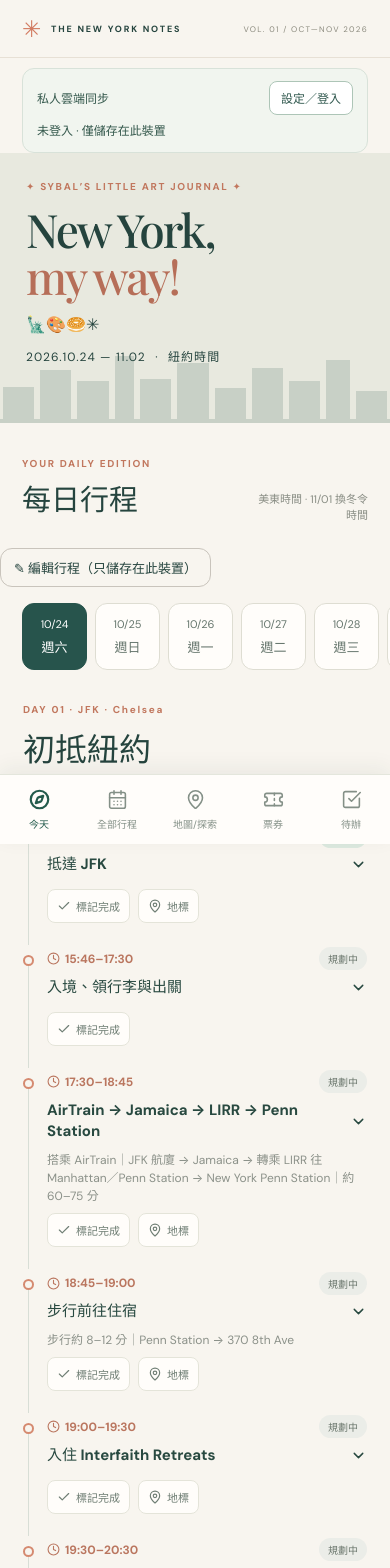
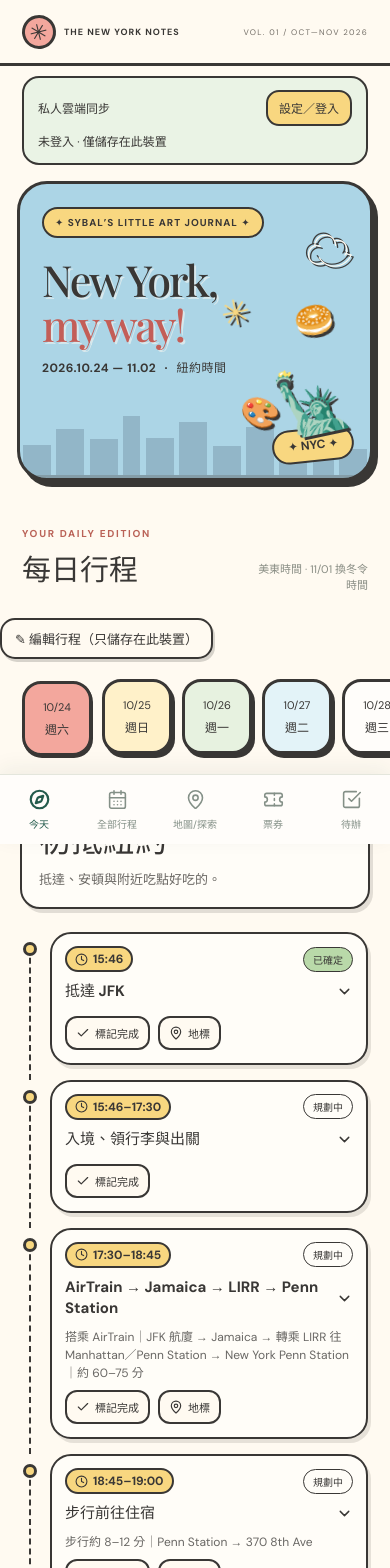
Before and after one commit to sybal421/nyc-2026-travel, a React (Vite) app: page / in a window 390 px wide. Shown: the top 1568 px of the page. Built offline with nearby package versions, Linux system fonts and the light colour scheme; a web font is replaced by a local one.

Commit message:
Redesign NYC itinerary with playful illustrated art-journal palette and sticker cards

```diff
--- a/src/style.css
+++ b/src/style.css
@@ -14,3 +14,76 @@
 .today-departure{margin:12px 22px 18px}
 
 .venue-hours{display:flex;flex-direction:column;align-items:flex-start;gap:5px;margin:9px 0 12px;padding:10px 12px;border-left:3px solid #8caa9c;background:rgba(121,148,129,.07);border-radius:0 8px 8px 0;font-size:.88rem;line-height:1.5}.venue-hours a{font-size:.82rem;text-decoration:underline;text-underline-offset:2px}.venue-hours-closed{border-left-color:#c66b50;background:rgba(198,107,80,.10);font-weight:600}
+
+
+/* 2026 NYC illustrated art-journal visual system */
+:root{--ink:#393735;--paper:#fffaf1;--coral:#f3a79d;--butter:#f8d780;--sky:#acd5e6;--sage:#b9d9a9;--shadow:#393735;font-family:'DM Sans','Noto Sans TC',sans-serif;color:var(--ink);background:#f2ebdf}
+body{background:#f2ebdf}
+.app{background:var(--paper)}
+.masthead{height:66px;background:#fffaf1;border-bottom:3px solid var(--ink)}
+.brand{color:var(--ink);font-weight:700;letter-spacing:1px}
+.brand-symbol{display:grid;place-items:center;width:34px;height:34px;border:3px solid var(--ink);border-radius:50%;background:var(--coral);font-size:22px;color:var(--ink);transform:rotate(-14deg)}
+.issue{color:#746f68}
+.hero{height:325px;margin:16px 17px 12px;border:3px solid var(--ink);border-radius:30px;background:var(--sky);padding:23px 22px;box-shadow:5px 6px 0 var(--ink);isolation:isolate}
+.hero:before{content:'☁';position:absolute;top:45px;right:28px;color:#fffaf1;font-size:62px;line-height:1;text-shadow:2px 2px 0 var(--ink),-2px -2px 0 var(--ink);opacity:.96}
+.hero:after{content:'✦  NYC  ✦';position:absolute;right:16px;bottom:16px;background:var(--butter);border:2px solid var(--ink);border-radius:30px;padding:7px 14px;font-size:12px;font-weight:800;transform:rotate(-6deg)}
+.hero-overline{color:var(--ink);background:var(--butter);border:2px solid var(--ink);border-radius:30px;display:inline-block;padding:7px 11px;font-size:10px;letter-spacing:1px;position:relative;z-index:2}
+.hero h1{position:relative;z-index:2;color:var(--ink);font-size:clamp(40px,9vw,62px);line-height:1.04;margin:19px 0 11px;text-shadow:2px 2px 0 #fffaf188}
+.hero h1 em{color:#c35e57}
+.hero p{position:relative;z-index:2;font-weight:700;letter-spacing:.5px}
+.hero-stickers{position:absolute;inset:0;pointer-events:none;z-index:1}
+.hero-stickers span{position:absolute;display:grid;place-items:center;filter:drop-shadow(2px 3px 0 #393735);transform:rotate(-12deg)}
+.sticker-liberty{font-size:77px;right:35px;bottom:37px}
+.sticker-art{font-size:39px;right:120px;bottom:45px}
+.sticker-bagel{font-size:32px;right:36px;top:115px}
+.sticker-star{font-size:35px;right:147px;top:106px;color:#f8d780}
+.skyline{opacity:.35;height:65px;border-bottom:3px solid var(--ink)}
+.skyline span{background:#617f91}
+.section-head h2,.page-title h2,.day-intro h2{color:var(--ink)}
+.eyebrow{color:#ba6257}
+.date-strip{gap:10px;padding-top:8px;padding-bottom:20px}
+.date-pill{flex-basis:70px;min-height:75px;border:3px solid var(--ink);border-radius:19px;background:#fffdfa;color:var(--ink);box-shadow:3px 4px 0 var(--ink);transform:translateY(0);transition:transform .15s,box-shadow .15s}
+.date-pill:nth-child(4n+2){background:#fff1c9}.date-pill:nth-child(4n+3){background:#e7f2e0}.date-pill:nth-child(4n+4){background:#e3f3f8}
+.date-pill.selected{background:var(--coral);border-color:var(--ink);color:var(--ink);box-shadow:1px 2px 0 var(--ink);transform:translateY(2px)}
+.date-pill b{font-size:12px}
+.day-intro{margin:2px 20px 18px;padding:16px 17px;background:#fffdf8;border:2px solid var(--ink);border-radius:20px;box-shadow:3px 4px 0 #39373525}
+.day-intro p,.page-title p{color:#6b6864}
+.timeline{padding-left:23px;padding-right:22px}
+.rail{width:15px}.rail:after{left:6px;border-left:2px dashed var(--ink);background:none;width:0;top:16px}
+.dot{height:14px;width:14px;border:3px solid var(--ink);background:var(--butter)}
+.stop-main{background:#fffdf8;border:2px solid var(--ink);border-radius:21px;padding:12px 13px 13px;margin:0 0 15px;box-shadow:3px 4px 0 #39373520}
+.stop-top{min-height:26px}
+.time{color:var(--ink);background:var(--butter);border:2px solid var(--ink);border-radius:24px;padding:3px 8px;font-weight:800}
+.stop-heading{color:var(--ink);padding-top:9px}
+.stop-heading strong{font-size:15px}
+.transport{color:#686663}
+.status{border:1.5px solid var(--ink);color:var(--ink);background:#fffdf8;font-weight:700}
+.status.confirmed{background:var(--sage);color:var(--ink)}.status.pending{background:var(--butter);color:var(--ink)}.status.backup{background:var(--sky);color:var(--ink)}.status.verify{background:var(--coral);color:var(--ink)}
+.stop-detail{border-left:3px solid var(--sky);color:#615e59}
+.micro{border:2px solid var(--ink);border-radius:12px;background:#fffaf1;color:var(--ink)}
+.micro.done{background:var(--sage);color:var(--ink)}
+.small-link{color:#ad5c50}
+.notice{background:#fff0c8;border:2px solid var(--ink);border-left:6px solid var(--ink);border-radius:15px;color:var(--ink)}
+.note-section{background:#e8f3e4;border:2px solid var(--ink);border-radius:22px}
+.flight-card{border:2.5px solid var(--ink)!important;border-radius:23px!important;background:#fffdf8!important;box-shadow:4px 5px 0 #39373526}
+.flight-title{color:var(--ink)}
+.flight-card:nth-child(4n+1){border-top:10px solid var(--sky)!important}
+.flight-card:nth-child(4n+2){border-top:10px solid var(--coral)!important}
+.flight-card:nth-child(4n+3){border-top:10px solid var(--sage)!important}
+.flight-card:nth-child(4n+4){border-top:10px solid var(--butter)!important}
+.flight-leg{margin:12px 0;padding:11px 12px;border:2px dashed #8c8580;border-radius:14px;background:#fffaf1;line-height:1.7}
+.flight-leg>strong{display:inline-block;background:var(--butter);border:2px solid var(--ink);border-radius:99px;padding:2px 9px}
+.flight-connection{background:#e8f4e1;border-radius:9px;padding:8px}
+.flight-summary{font-weight:800}
+.task,.ticket-card,.backup-row{border-color:#b4aaa0}
+.cloud-panel{background:#eaf3e5;border:2px solid var(--ink);border-radius:17px;color:var(--ink)}
+.cloud-top button,.cloud-controls button{border:2px solid var(--ink);border-radius:13px;background:var(--butter);color:var(--ink)}
+.map-day-scroll button{border:2px solid var(--ink);border-radius:15px;color:var(--ink);box-shadow:2px 2px 0 #39373544}
+.map-day-scroll button.active{background:var(--coral);color:var(--ink);border-color:var(--ink)}
+.trip-map{border:3px solid var(--ink);border-radius:22px}
+.route-stop{background:#e7f2e1;color:var(--ink);border:1px solid #a5c2a0;border-radius:11px}
+.route-stop-num{color:#b45550}
+.route-day-heading strong{color:var(--ink)}
+.edit-toggle,.outline-wide{border:2px solid var(--ink);border-radius:15px;background:#fffaf1;color:var(--ink);box-shadow:2px 3px 0 #39373533}
+@media(max-width:400px){.hero{height:300px}.hero h1{font-size:43px}.sticker-liberty{font-size:61px;right:20px}.sticker-art{right:90px;font-size:31px}.hero:before{right:17px;font-size:47px}.hero-stickers .sticker-star{right:120px}}
+@media(min-width:721px){body{background:#eee5d7}.app{box-shadow:0 0 40px #39373522}}
```
